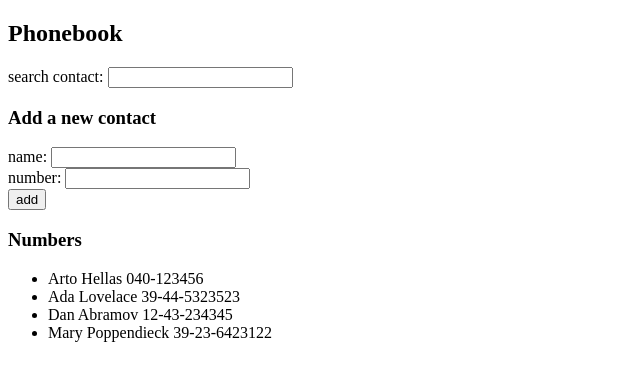
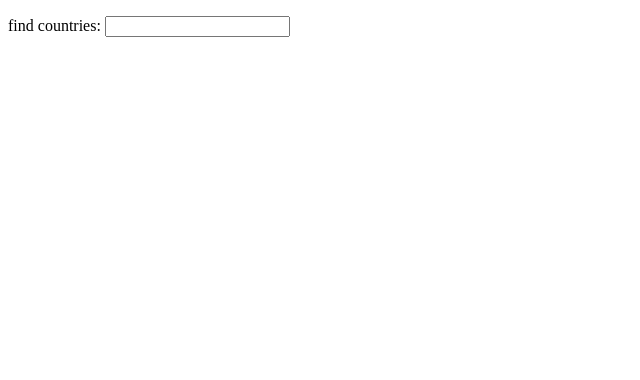
Before and after one commit to jcaburnay/part2, a React (Create React App) app: page / in a window 1280 px wide. Shown: the top 380 px of the page, without its empty margins (0-640 px from the left). Built offline with nearby package versions, Linux system fonts and the light colour scheme; data requests are answered from the project's data file.

Commit message:
Exercise 2.12*: Data for countries, step1

```diff
--- a/src/App.js
+++ b/src/App.js
@@ -1,119 +1,63 @@
 import React, { useState, useEffect } from "react";
 import axios from "axios";
 
-const Filter = ({ searchName, onSearch }) => {
+const Country = ({ countries }) => {
+  if(countries.length > 10) {
+    return (
+      <p>Too many matches, specify another filter</p>
+    )
+  } else if(countries.length === 1) {
+    return (
+      <>
+        {countries.map(country => {
+          return (
+            <React.Fragment key={country.name}>
+              <h2>{country.name}</h2>
+              <p>capital: {country.capital}</p>
+              <p>population: {country.population}</p>
+              <h4>languages: </h4>
+              <ul>
+                {country.languages.map(language => <li key={language.name}>{language.name}</li>)}
+              </ul>
+              <img src={country.flag} alt={`${country.name} flag`}/>
+            </React.Fragment>
+          )
+        })}
+      </>
+    )
+  }
+  return (
+    <ul>
+      {countries.map(country => <li key={country.name}>{country.name}</li>)}
+    </ul>
+  )
+}
+
+const App = () => {
+  const [countries, setCountries] = useState([]);
+  const [searchCountry, setSearchCountry] = useState("");
+
+  useEffect(() => {
+    if(searchCountry === "") {
+      setCountries([]);
+    } else {
+      axios.get("https://restcountries.eu/rest/v2/all").then((response) => {
+        setCountries(response.data);
+      });
+    }
+  }, [searchCountry]);
+
+  const onSearch = (event) => {
+    setSearchCountry(event.target.value);
+  };
+
+  const searchedCountries = countries.filter((country) =>
+    country.name.toLowerCase().includes(searchCountry.toLowerCase())
+  );
   return (
     <div>
-      <span>
-        search contact:{" "}
-        <input type="text" value={searchName} onChange={onSearch} />
-      </span>
-    </div>
-  );
-};
-
-const PersonForm = ({
-  submit,
-  newName,
-  handleNameChange,
-  newNumber,
-  handleNumberChange,
-}) => {
-  return (
-    <form onSubmit={submit}>
-      <div>
-        name:{" "}
-        <input
-          type="text"
-          value={newName}
-          onChange={handleNameChange}
-          required
-        />
-      </div>
-      <div>
-        number:{" "}
-        <input
-          type="text"
-          value={newNumber}
-          onChange={handleNumberChange}
-          required
-        />
-      </div>
-      <div>
-        <button type="submit">add</button>
-      </div>
-    </form>
-  );
-};
-
-const Persons = ({ persons }) => {
-  return (
-    <ul>
-      {persons.map((person) => (
-        <li key={person.name}>
-          {person.name} {person.number}
-        </li>
-      ))}
-    </ul>
-  );
-};
-
-const App = () => {
-  const [persons, setPersons] = useState([]);
-  const [newName, setNewName] = useState("");
-  const [newNumber, setNewNumber] = useState("");
-  const [searchName, setSearchName] = useState("");
-
-  useEffect(() => {
-    axios.get("http://localhost:3001/persons").then((response) => {
-      setPersons(response.data);
-    });
-  }, []);
-
-  const submit = (event) => {
-    event.preventDefault();
-    if (persons.map((person) => person.name).includes(newName)) {
-      alert(`${newName} is already in the phonebook`);
-    } else {
-      const nameObject = {
-        name: newName,
-        number: newNumber,
-      };
-      setPersons(persons.concat(nameObject));
-      setNewName("");
-      setNewNumber("");
-    }
-  };
-
-  const handleNameChange = (event) => {
-    setNewName(event.target.value);
-  };
-  const handleNumberChange = (event) => {
-    setNewNumber(event.target.value);
-  };
-
-  const onSearch = (event) => {
-    setSearchName(event.target.value);
-  };
-
-  const searchedNames = persons.filter((person) =>
-    person.name.toLowerCase().includes(searchName.toLowerCase())
-  );
-
-  return (
-    <div>
-      <h2>Phonebook</h2>
-      <Filter searchName={searchName} onSearch={onSearch} />
-      <h3>Add a new contact</h3>
-      <PersonForm
-        submit={submit}
-        newName={newName}
-        handleNameChange={handleNameChange}
-        newNumber={newNumber}
-        handleNumberChange={handleNumberChange}
-      />
-      <h3>Numbers</h3>
-      <Persons persons={searchedNames} />
+      <p>find countries: <input type="text" value={searchCountry} onChange={onSearch}/></p>
+      <Country countries={searchedCountries} />
     </div>
   );
 };
```
